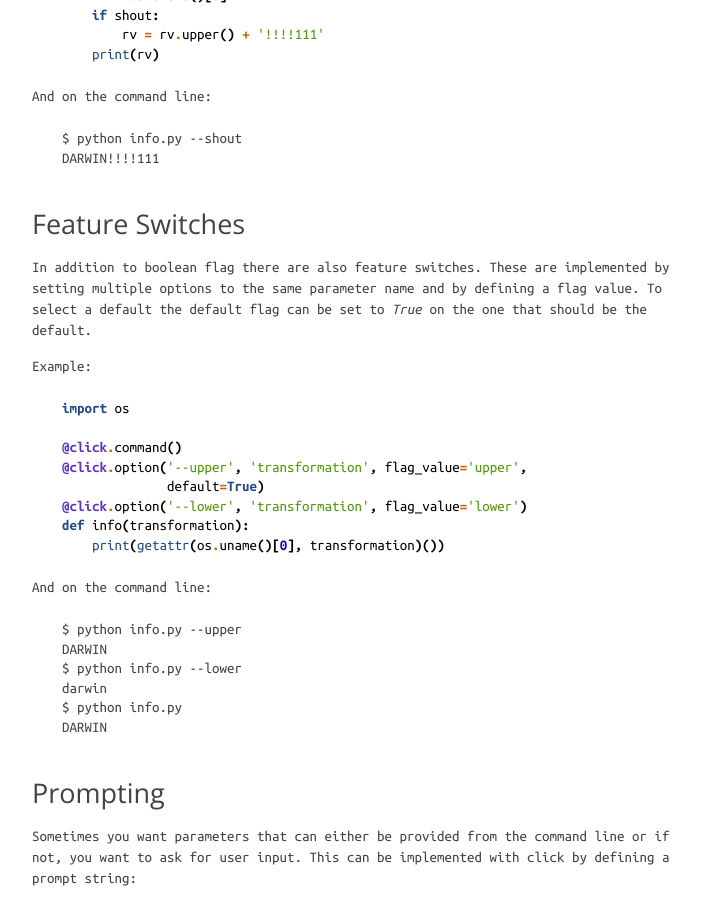
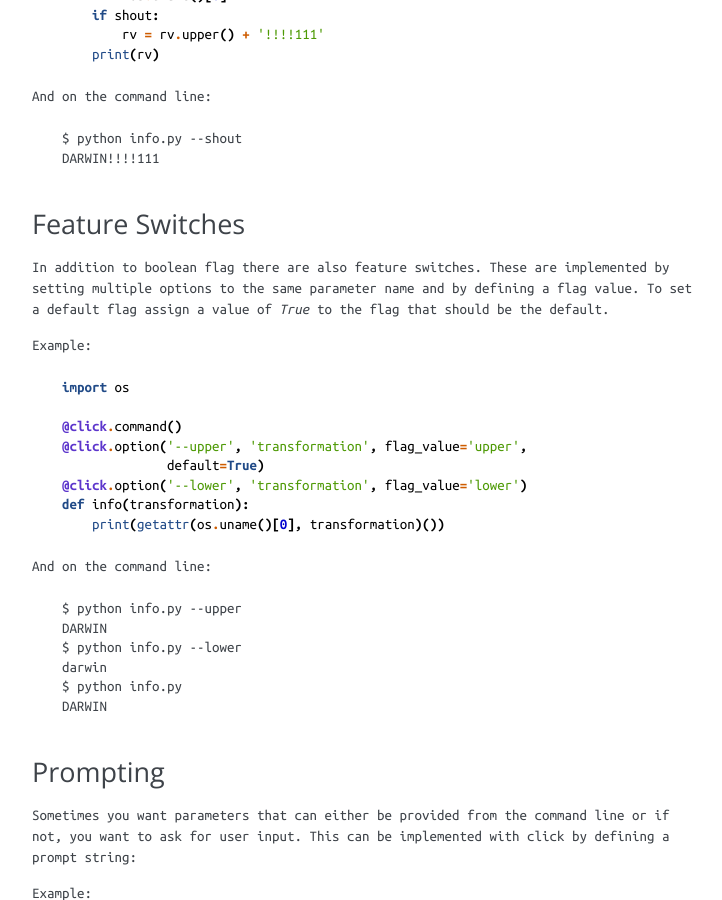
Before and after one commit to Alcides1123/Click, a Sphinx documentation site: the page built from docs/options.rst, in a window 1280 px wide and 900 px high, scrolled down 1758 px. Shown: the whole window, without its empty margins (388-1110 px from the left). Built offline with Sphinx 7.4.7, drawn with Linux system fonts in a browser that asks for light colours; some of the changed text lies outside the part shown.

Commit message:
clarity to Feature Switches

```diff
--- a/docs/options.rst
+++ b/docs/options.rst
@@ -102,8 +102,8 @@ Feature Switches
 
 In addition to boolean flag there are also feature switches.  These are
 implemented by setting multiple options to the same parameter name and by
-defining a flag value.  To select a default the default flag can be set to
-`True` on the one that should be the default.
+defining a flag value.  To set a default flag assign a value of `True` to
+the flag that should be the default.
 
 Example::
 
```
Also changed, not shown: other parts of docs/options.rst (+1 -1 lines).
